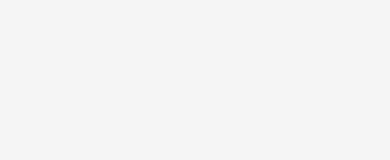
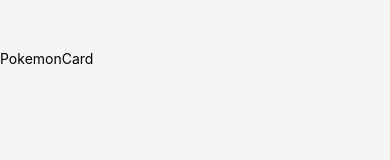
Before and after one commit to GowthamSiddarth/PokemonApp-React-Native, a React Native app: screen / in a window 390 px wide. Shown: the top 160 px of the page. Built offline with nearby package versions, Linux system fonts and the light colour scheme.

Commit message:
Import PokemonCard into App

```diff
--- a/App.js
+++ b/App.js
@@ -1,17 +1,20 @@
 
-import { StyleSheet, View } from 'react-native';
+import { StyleSheet, SafeAreaView, Platform } from 'react-native';
+import PokemonCard from "./components/PokemonCard";
 
 export default function App() {
 
   return (
-    <View style={styles.container}>
-    </View>
+    <SafeAreaView style={styles.container}>
+      <PokemonCard />
+    </SafeAreaView>
   );
 }
 
 const styles = StyleSheet.create({
   container: {
     flex: 1,
-    backgroundColor: '#f5f5f5'
+    backgroundColor: '#f5f5f5',
+    paddingTop: Platform.OS == 'android' ? 20 : 50
   },
 });
```
